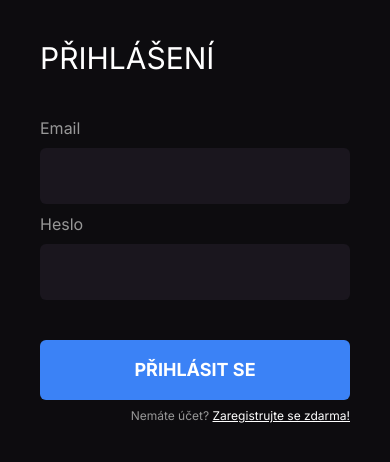
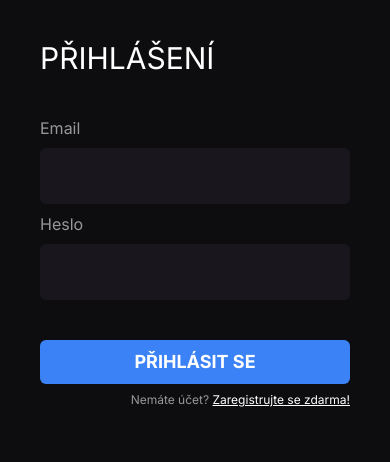
Before and after one commit to PavelMedek/usePopcorn, a Next.js app: page /login in a window 390 px wide. Shown: the top 462 px of the page. Built offline with nearby package versions, Linux system fonts and the light colour scheme.

Commit message:
fix button

```diff
--- a/app/login/page.jsx
+++ b/app/login/page.jsx
@@ -27,7 +27,7 @@ const Login = () => {
             <div className="flex flex-col gap-2">
               <Link
                 href="/login"
-                className="bg-blue-500 py-4 px-16 rounded-md font-bold text-lg text-center uppercase"
+                className="bg-blue-500 py-4 w-full rounded-md font-bold text-lg text-center uppercase sm:py-2"
               >
                 přihlásit se
               </Link>
--- a/app/signup/page.jsx
+++ b/app/signup/page.jsx
@@ -32,7 +32,7 @@ const SignUp = () => {
             <div className="flex flex-col gap-2">
               <Link
                 href="/login"
-                className="bg-blue-500 py-4 px-16 rounded-md font-bold text-lg text-center uppercase sm:py-2"
+                className="bg-blue-500 py-4 w-full rounded-md font-bold text-lg text-center uppercase sm:py-2"
               >
                 zaregistrovat se
               </Link>
```
